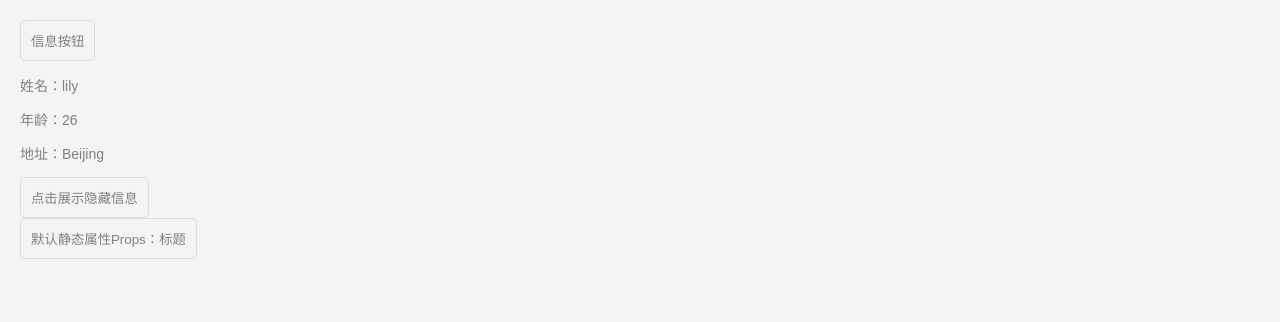
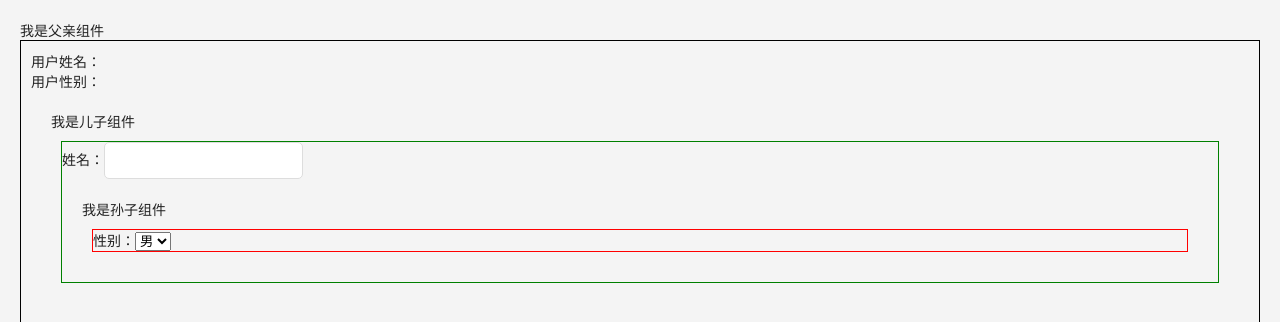
Before and after one commit to lnden/react-learning, a React (Create React App) app: page / in a window 1280 px wide. Shown: the top 322 px of the page. Built offline with nearby package versions, Linux system fonts and the light colour scheme.

Commit message:
ADD BY VALUE

```diff
--- a/src/index.js
+++ b/src/index.js
@@ -44,7 +44,10 @@ import './index.css';
 
 // import App from './router'
 // import App from './example/official/form'
-import App from './study-demo/component/'
+
+// https://github.com/pacterafe/team-react/blob/master/README.zh-CN.md
+// import App from './study-demo/component/'
+import App from './study-demo/passByValue/'
 
 import * as serviceWorker from './serviceWorker';
 // //引入react-redux集成
--- /dev/null
+++ b/src/study-demo/passByValue/index.js
@@ -0,0 +1,5 @@
+// import fatherTheSon from './fatherTheSon'
+import sonTheFather from './sonTheFather'
+
+// export default fatherTheSon
+export default sonTheFather
--- /dev/null
+++ b/src/study-demo/passByValue/sonTheFather.js
@@ -0,0 +1,123 @@
+import React, { Component } from 'react'
+
+
+/**
+ *  儿子组件向父亲组件传值展示
+ */
+
+class Father extends Component {
+    constructor(props){
+        super(props)
+        this.state = {
+            name: 'lucy'
+        }
+        this.handleClick = this.handleClick.bind(this)
+    }
+
+    handleClick(param) {
+        this.setState({
+            name: param
+        })
+    }
+    render() {
+        return (
+            <section>
+                <div>我是父组件</div>
+                <p>姓名：{this.state.name}</p>
+                <Son handleClick={this.handleClick}/>
+            </section>
+        )
+    }
+}
+
+class Son extends Component {
+    render() {
+        return (
+            <section>
+                <div>我是儿子组件，我要向父组件传递信息展示</div>
+                <button onClick={()=>this.props.handleClick('Tom')}>传值按钮</button>
+            </section>
+        )
+    }
+}
+
+
+/**
+ *  孙子组件向爷爷组件传值展示
+ */
+
+class Grandson extends Component {
+    constructor(props) {
+        super(props)
+    }
+    render() {
+        return (
+            <section>
+                <div>我是孙子组件</div>
+                <div style={{border: '1px solid red',margin: '10px'}}>{this.props.name}：
+                    <select onChange={()=>this.props.handleSelect}>
+                        <option value="男">男</option>
+                        <option value="女">女</option>
+                    </select>
+                </div>
+            </section>
+        )
+    }
+}
+
+class Child extends Component {
+    constructor(props) {
+        super(props)
+    }
+    render() {
+        return (
+            <section>
+                <div>我是儿子组件</div>
+                <div style={{border: "1px solid green",margin: "10px"}}>{this.props.name}：
+                    <input onChange={this.props.handleChange}/>
+                    <Grandson name="性别" handleSelect={this.props.handleSelect}/>
+                </div>
+
+            </section>
+        )
+    }
+}
+
+class Parent extends Component {
+    constructor(props) {
+        super(props)
+        this.state = {
+            username: '',
+            sex: ''
+        }
+        console.log(props)
+    }
+
+    handleChange(value) {
+        this.setState({
+            username: value
+        })
+    }
+
+    handleSelect(value) {
+        this.setState({
+            sex: value
+        })
+    }
+
+    render() {
+        return (
+            <section>
+                <div>我是父亲组件</div>
+                <div style={{border: "1px solid #000",padding: "10px"}}>
+                    <div>用户姓名：{this.state.username}</div>
+                    <div>用户性别：{this.state.sex}</div>
+                    <Child name="姓名" handleChange={()=>this.handleChange} handleSelect={()=>this.handleSelect}/>
+                </div>
+            </section>
+        )
+    }
+}
+
+// export default Father
+export default Parent
```
Also changed, not shown: src/study-demo/passByValue/fatherTheSon.js (added, +64 -0 lines).
